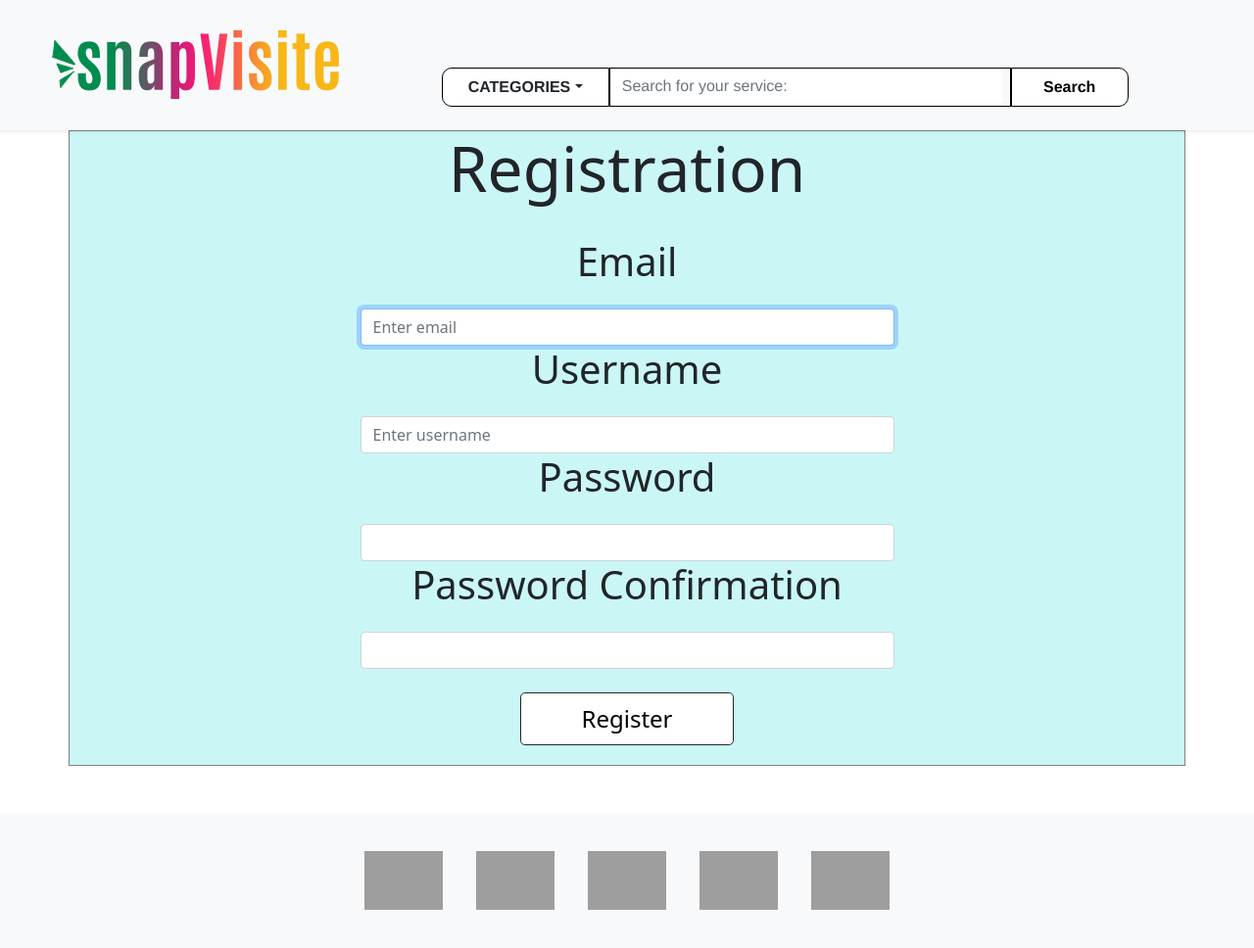
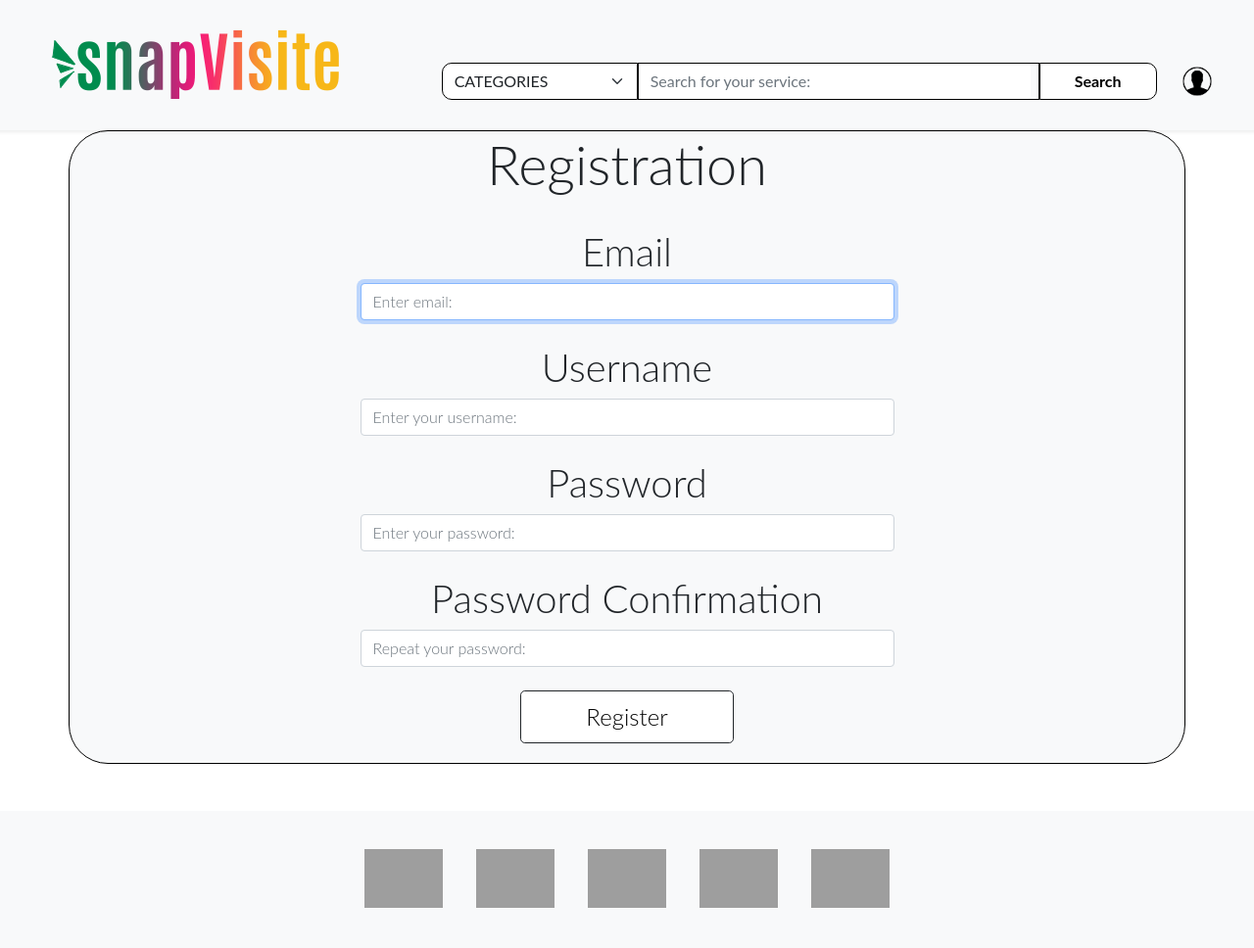
Before and after one commit to group-three-sda/final-project, a Django app: page /account/register/ in a window 1280 px wide. Shown: the whole page at 98% size. After the commit the page ends 927 px from the top, so only its background shows below. Run offline with Django 4.2, Linux system fonts and the light colour scheme; grey boxes are pictures that could not be loaded.

Commit message:
Adding categories selector to Nav_bar and connect it with database, few changes with styling.

```diff
--- a/final_project/account/templates/account/registration_form.html
+++ b/final_project/account/templates/account/registration_form.html
@@ -1,21 +1,20 @@
 {% extends 'snapvisite/base.html' %}
 
-{% block title %}
-    Strona Główna
-{% endblock title %}
-
 {% block content %}
-<div class="container mx-auto text-center" style="background-color: #CAF7F6;border: 1px solid gray;">
-  <div class="row"><h1 class="display-3 text-center"> Registration </h1></div><br>
+<div class="container ms-auto mx-auto bg-light text-center" style="border: solid 1px black; border-radius: 40px; font-family: 'Lato Light', serif;">
+    <div class="row"><h1 class="display-4 text-center"><strong> Registration </strong></h1></div><br>
   <div class="row">
     <div class="col-3"></div>
     <div class="col-6">
 <form method="post">
-<label for="id_email"><h1 class="display-6 text-center"> Email </h1></label><input type="email" class="form-control mt-3" placeholder="Enter email" name="email" maxlength="80" autofocus required id="id_email">
-<label for="id_user_name"><h1 class="display-6 text-center"> Username </h1></label><input type="text" class="form-control mt-3" placeholder="Enter username" name="user_name" maxlength="30" required id="id_user_name">
-<label for="id_password1"><h1 class="display-6 text-center"> Password </h1></label><input type="password" class="form-control mt-3" name="password1" autocomplete="new-password" required id="id_password1">
-
-<label for="id_password2"><h1 class="display-6 text-center"> Password Confirmation </h1></label><input type="password" class="form-control mt-3" name="password2" autocomplete="new-password" required id="id_password2">
+<label for="id_email"><h1 class="display-7 text-center"> Email </h1></label>
+    <input type="email" class="form-control mb-4" placeholder="Enter email:" name="email" maxlength="80" autofocus required id="id_email">
+<label for="id_user_name"><h1 class="display-7 text-center"> Username </h1></label>
+    <input type="text" class="form-control mb-4" placeholder="Enter your username:" name="user_name" maxlength="30" required id="id_user_name">
+<label for="id_password1"><h1 class="display-7 text-center"> Password </h1></label>
+    <input type="password" class="form-control mb-4" placeholder="Enter your password:" name="password1" autocomplete="new-password" required id="id_password1">
+<label for="id_password2"><h1 class="display-7 text-center"> Password Confirmation </h1></label>
+    <input type="password" class="form-control" placeholder="Repeat your password:" name="password2" autocomplete="new-password" required id="id_password2">
 <br>
 <button type="submit" class="btn btn-lg btn-outline-dark" name='submit' value="register" style="margin-bottom: 20px; width: 40%; font-size: 24px; background-color: white; color: black;"> Register </button>
 
--- a/final_project/account/urls.py
+++ b/final_project/account/urls.py
@@ -1,9 +1,9 @@
-from django.contrib import admin
-from django.urls import path, include
-from .views import CreateProfileView
+from django.urls import path
+from .views import CreateProfileView, LoginView
 
 app_name = 'account'
 
 urlpatterns = [
-    path('register/', CreateProfileView.as_view(), name='registration')
+    path('register/', CreateProfileView.as_view(), name='registration'),
+    path('login/', LoginView.as_view(), name='login'),
 ]
--- a/final_project/account/views.py
+++ b/final_project/account/views.py
@@ -10,3 +10,8 @@ class CreateProfileView(CreateView):
     form_class = RegistrationProfileForm
     template_name = 'account/registration_form.html'
     success_url = reverse_lazy('snapvisite:home-page')
+
+
+class LoginView(TemplateView):
+    template_name = 'registration/login.html'
+    success_url = reverse_lazy('snapvisite:home-page')
--- a/final_project/snapvisite/templates/snapvisite/nav_bar.html
+++ b/final_project/snapvisite/templates/snapvisite/nav_bar.html
@@ -1,10 +1,10 @@
 {% load static %}
-<nav class="row navbar navbar-expand-sm bg-light fixed-top shadow-sm p-4 mb-4" style="font-family: 'Helvetica',sans-serif;">
+<nav class="row navbar navbar-expand-sm bg-light fixed-top shadow-sm p-4 mb-4" style="font-family: 'Lato', serif;">
 <!-- CONTAINER WITH LOGO PART -->
     <div class="container-fluid me-auto">
 <!-- LOGO IMAGE WITH REDIRECT FUNCTION -->
-    <a class="navbar-brand col-sm-4" href="http://127.0.0.1:8000/snapvisite/home-page/">
-        <img class="img-fluid" src="{% static 'snapvisite/images/logo_kolor.png' %}" alt="logo_icon">
+    <a class="navbar-brand col-sm-4" href="{% url 'snapvisite:home-page' %}">
+        <img class="img-fluid" src="{% static 'snapvisite/images/logo_color.png' %}" alt="logo_icon">
     </a>
         <div class="float-sm-end">
             <button class="navbar-toggler" type="button" data-bs-toggle="collapse" data-bs-target="#mynavbar">
@@ -14,16 +14,14 @@
 <!-- NAVBAR FIELD PART -->
         <div class="collapse navbar-collapse mt-auto" id="#mynavbar">
 <!-- CATEGORIES PART -->
-                <div class="btn-group" style="border: solid 1px black; border-radius: 10px 0 0 10px; background-color: white;">
-                <button class="btn dropdown-toggle dropdown-toggle-split mx-3" type="button" style="transition-duration: 999999999s" data-bs-toggle="dropdown" aria-expanded="false"><strong>CATEGORIES </strong></button>
-                <ul class="dropdown-menu">
-                    {% for category in categories %}
-                    <li><a class="dropdown-item" href="#"> {{ category.name }} </a> </li>
-                    {% endfor %}
-                </ul>
-            </div>
+        <select class="form-select " aria-label="form-select" style="border: solid 1px black; border-radius: 10px 0 0 10px; max-width: 200px; transition-duration: 99999999999s">
+            <option selected>CATEGORIES</option>
+            {% for category in object_list %}
+            <option>{{ category.category_name }}</option>
+            {% endfor %}
+        </select>
 <!-- SEARCHING FIELD PART -->
-                <form class="d-flex col-sm-9" style="height: 40px">
+                <form class="d-flex col-sm-8">
                     <label style="border: solid 1px black;">
                         <input class="form-control me-2" style="width: 400px; border: none; transition-duration: 999999999s; " type="search" placeholder="Search for your service:">
                     </label>
--- a/final_project/snapvisite/views.py
+++ b/final_project/snapvisite/views.py
@@ -1,5 +1,7 @@
-from django.views.generic import TemplateView
+from django.views.generic import ListView
+from .models import Category
 
 
-class BaseView(TemplateView):
+class BaseView(ListView):
+    model = Category
     template_name = "snapvisite/base.html"
```
Also changed, not shown: final_project/account/templates/registration/login.html (+1 -6 lines), final_project/db.sqlite3, final_project/static/snapvisite/images/logo_color.png (renamed from final_project/static/snapvisite/images/logo_kolor.png).
